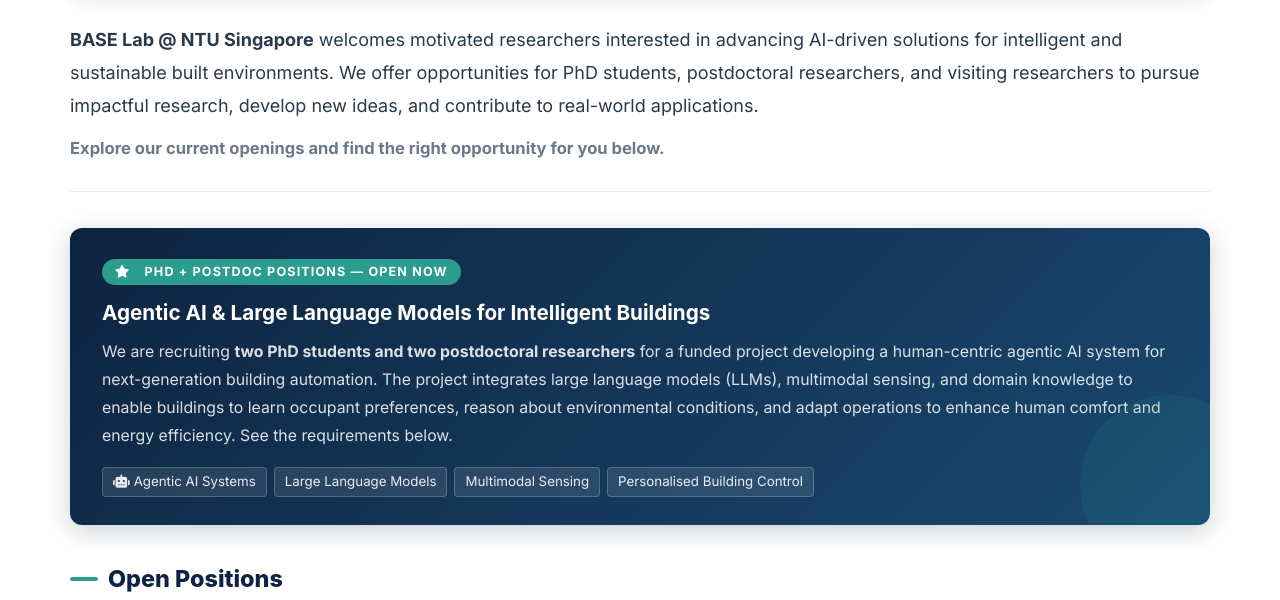
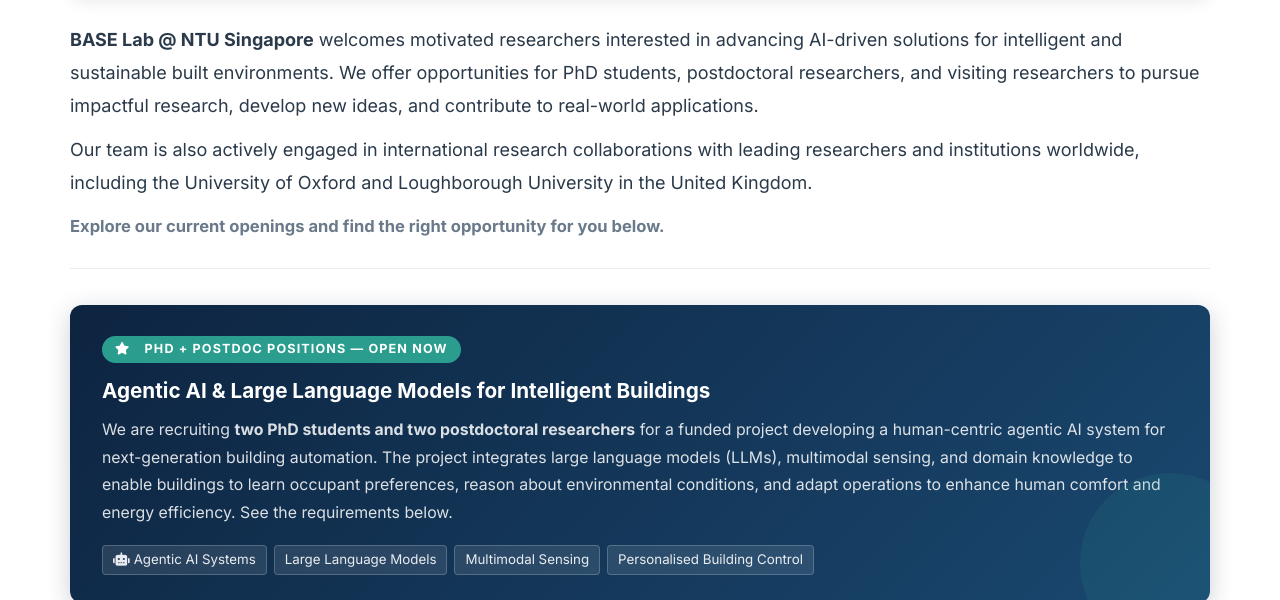
Before and after one commit to zeynepduygutekler/zeynepduygutekler.github.io, a Jekyll site: the page built from _pages/joinus.md, in a window 1280 px wide and 900 px high, cut to the strip 300-900 px from the top of the window. Built offline with Jekyll 4.4.1, drawn with Linux system fonts in a browser that asks for light colours; a style sheet for code colours, icons or effects is not loaded.

Commit message:
Add international collaborations paragraph to Join Us opening
Co-Authored-By: Claude Sonnet 4.6 <noreply@anthropic.com>

```diff
--- a/_pages/joinus.md
+++ b/_pages/joinus.md
@@ -217,6 +217,7 @@ html, body { overflow-x: hidden; }
 <!-- ── Intro ── -->
 <div style="margin-bottom:36px; padding-bottom:28px; border-bottom:1px solid #eaecf0;">
   <p style="font-size:1.0em; color:#2a3a4a; line-height:1.82; margin:0 0 12px;"><strong>BASE Lab @ NTU Singapore</strong> welcomes motivated researchers interested in advancing AI-driven solutions for intelligent and sustainable built environments. We offer opportunities for PhD students, postdoctoral researchers, and visiting researchers to pursue impactful research, develop new ideas, and contribute to real-world applications.</p>
+  <p style="font-size:1.0em; color:#2a3a4a; line-height:1.82; margin:0 0 12px;">Our team is also actively engaged in international research collaborations with leading researchers and institutions worldwide, including the University of Oxford and Loughborough University in the United Kingdom.</p>
   <p style="font-size:0.92em; color:#6a7a8a; line-height:1.72; margin:0;"><strong>Explore our current openings and find the right opportunity for you below.</strong></p>
 </div>
 
```
